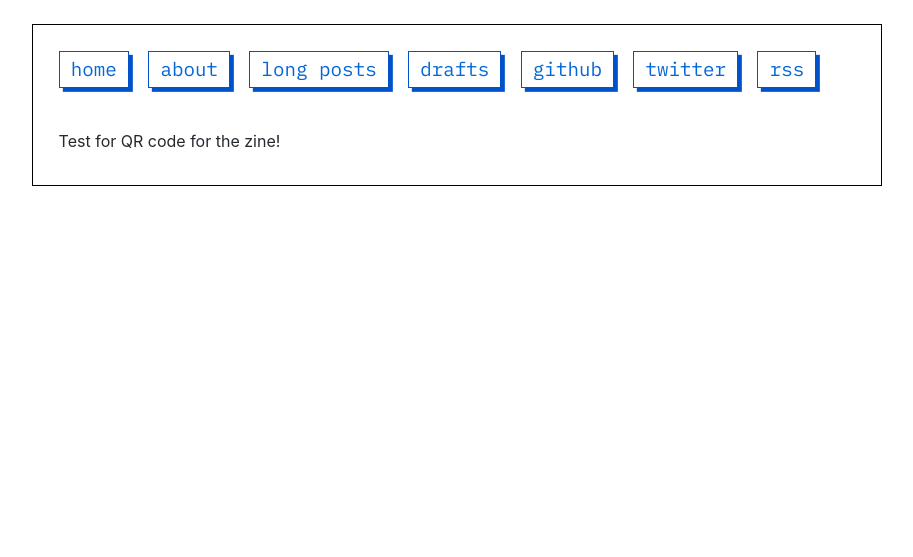
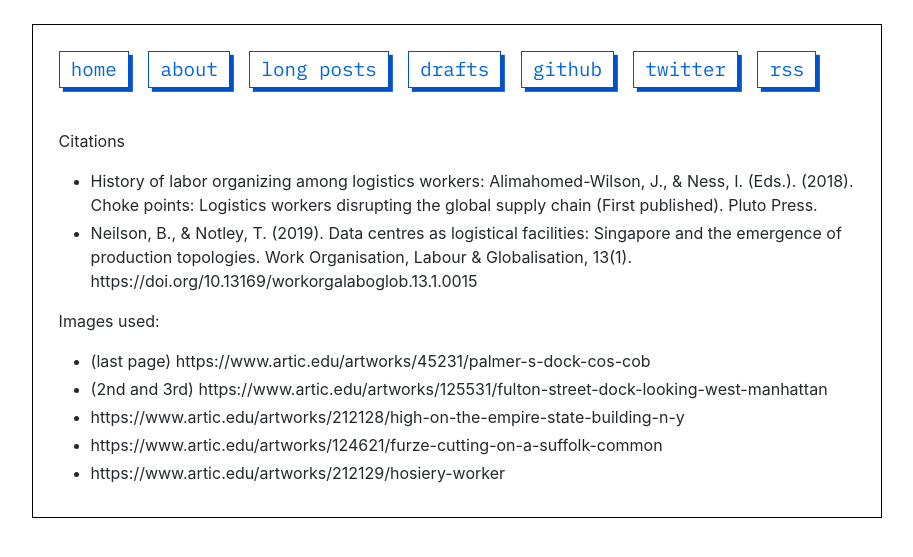
Before and after one commit to annygakh/annygakh.github.io, a Jekyll site: the page built from chokepoints_zine.md, in a window 1280 px wide. Shown: the top 557 px of the page, without its empty margins (183-1096 px from the left). Built offline with Jekyll 4.4.1, drawn with Linux system fonts in a browser that asks for light colours.

Commit message:
Update chokepoints_zine.md

```diff
--- a/chokepoints_zine.md
+++ b/chokepoints_zine.md
@@ -4,4 +4,14 @@ title: Chokepoints Zine
 permalink: /chokepoints/
 ---
 
-Test for QR code for the zine!
+Citations
+- History of labor organizing among logistics workers: Alimahomed-Wilson, J., & Ness, I. (Eds.). (2018). Choke points: Logistics workers disrupting the global supply chain (First published). Pluto Press.
+- Neilson, B., & Notley, T. (2019). Data centres as logistical facilities: Singapore and the emergence of production topologies. Work Organisation, Labour & Globalisation, 13(1). https://doi.org/10.13169/workorgalaboglob.13.1.0015
+
+
+Images used:
+- (last page) https://www.artic.edu/artworks/45231/palmer-s-dock-cos-cob
+- (2nd and 3rd) https://www.artic.edu/artworks/125531/fulton-street-dock-looking-west-manhattan
+- https://www.artic.edu/artworks/212128/high-on-the-empire-state-building-n-y
+- https://www.artic.edu/artworks/124621/furze-cutting-on-a-suffolk-common
+- https://www.artic.edu/artworks/212129/hosiery-worker
```
